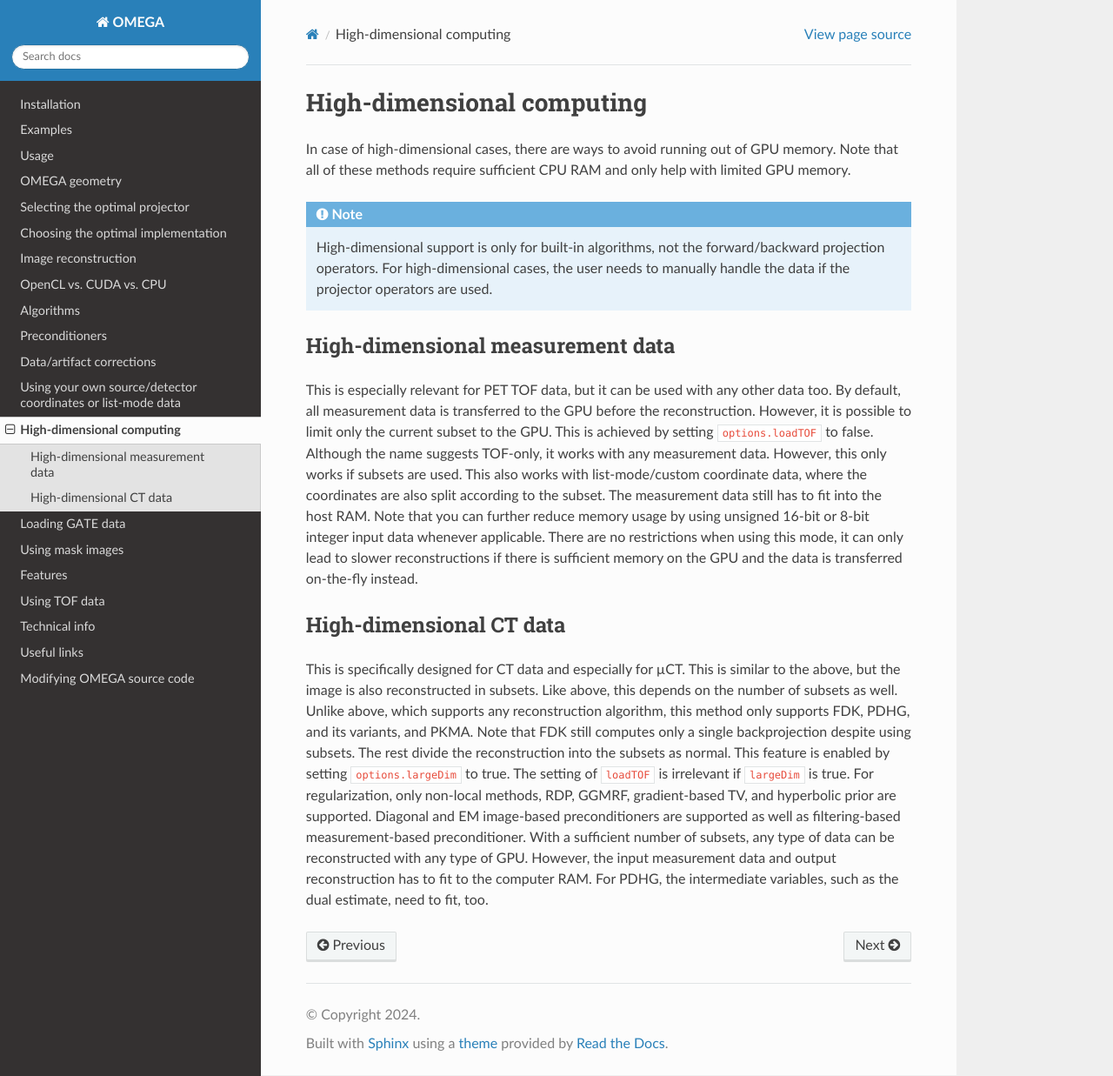
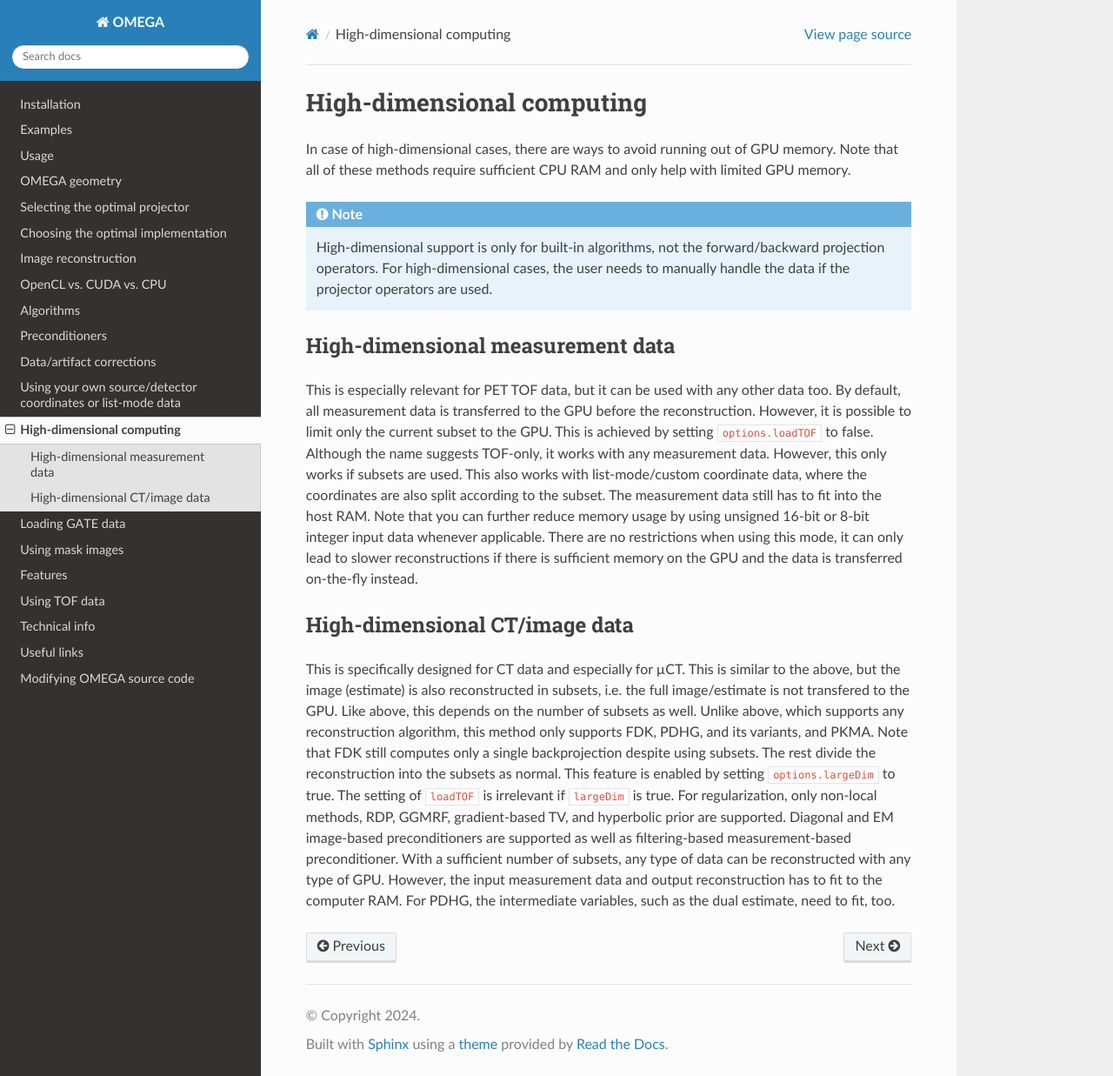
Before and after one commit to villekf/OMEGA-doc, a Sphinx documentation site: the page built from docs/source/highdim.rst, in a window 1280 px wide and 1237 px high. Shown: the whole window at 87% size. Built offline with Sphinx 7.4.7 and the Read the Docs theme 3.1.0, drawn with Linux system fonts in a browser that asks for light colours.

Commit message:
Update highdim.rst

```diff
--- a/docs/source/highdim.rst
+++ b/docs/source/highdim.rst
@@ -15,11 +15,11 @@ achieved by setting ``options.loadTOF`` to false. Although the name suggests TOF
 also split according to the subset. The measurement data still has to fit into the host RAM. Note that you can further reduce memory usage by using unsigned 16-bit or 8-bit integer input data whenever applicable. There are no restrictions when using this mode,
 it can only lead to slower reconstructions if there is sufficient memory on the GPU and the data is transferred on-the-fly instead.
 
-High-dimensional CT data
-------------------------
+High-dimensional CT/image data
+------------------------------
 
-This is specifically designed for CT data and especially for µCT. This is similar to the above, but the image is also reconstructed in subsets. Like above, this depends on the number of subsets as well. Unlike above, which supports any reconstruction
-algorithm, this method only supports FDK, PDHG, and its variants, and PKMA. Note that FDK still computes only a single backprojection despite using subsets. The rest divide the reconstruction into the subsets as normal. This feature is enabled by
-setting ``options.largeDim`` to true. The setting of ``loadTOF`` is irrelevant if ``largeDim`` is true. For regularization, only non-local methods, RDP, GGMRF, gradient-based TV, and hyperbolic prior are supported. Diagonal and EM image-based
+This is specifically designed for CT data and especially for µCT. This is similar to the above, but the image (estimate) is also reconstructed in subsets, i.e. the full image/estimate is not transfered to the GPU. Like above, this depends on the number of subsets as well.
+Unlike above, which supports any reconstruction algorithm, this method only supports FDK, PDHG, and its variants, and PKMA. Note that FDK still computes only a single backprojection despite using subsets. The rest divide the reconstruction into the subsets as normal.
+This feature is enabled by setting ``options.largeDim`` to true. The setting of ``loadTOF`` is irrelevant if ``largeDim`` is true. For regularization, only non-local methods, RDP, GGMRF, gradient-based TV, and hyperbolic prior are supported. Diagonal and EM image-based
 preconditioners are supported as well as filtering-based measurement-based preconditioner. With a sufficient number of subsets, any type of data can be reconstructed with any type of GPU. However, the input measurement data and output reconstruction has to
 fit to the computer RAM. For PDHG, the intermediate variables, such as the dual estimate, need to fit, too.
```
